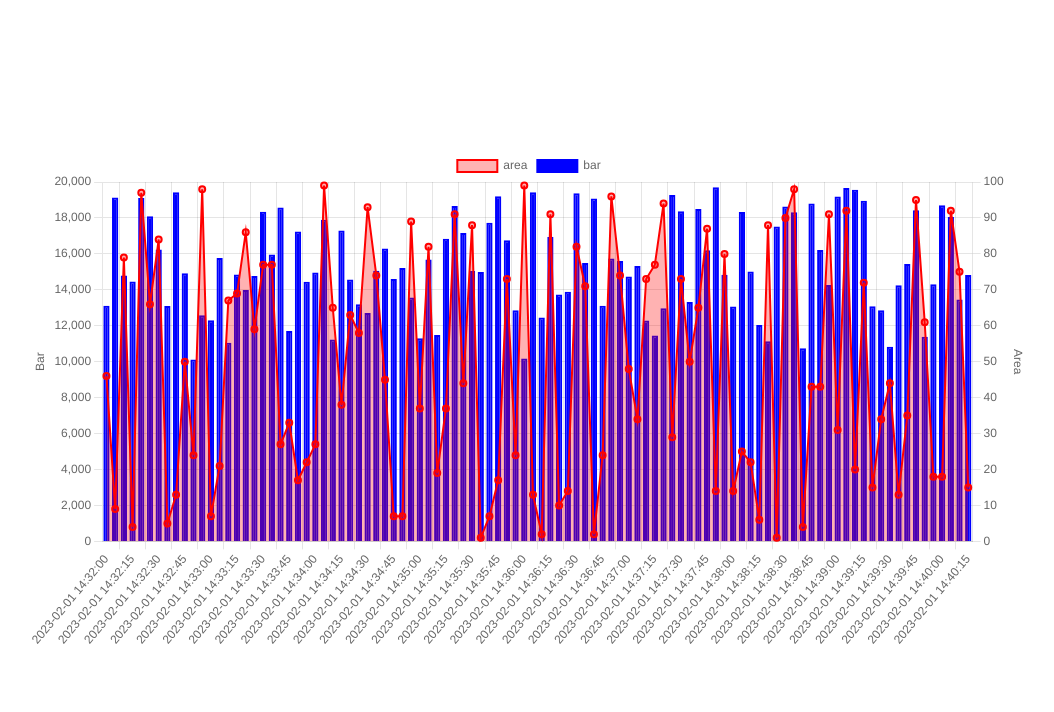
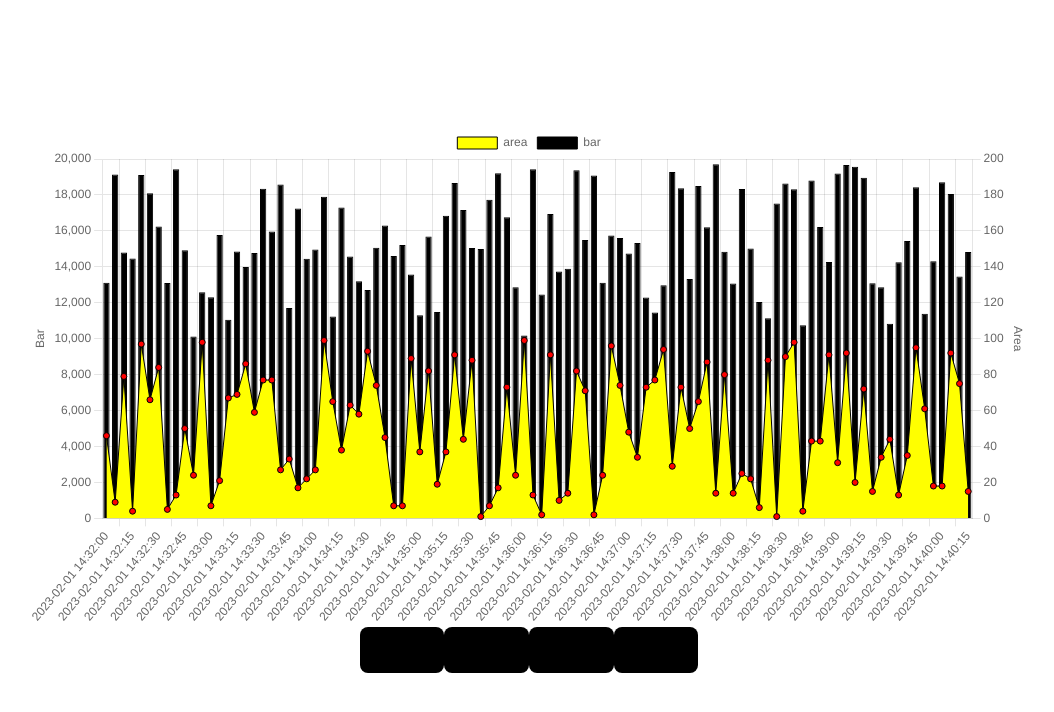
Before and after one commit to wanted-9th-3team/pre-onboarding-9th-3-03, a React (Vite) app: page / in a window 1280 px wide. Shown: the top 712 px of the page, without its empty margins (111-1165 px from the left). Built offline with nearby package versions, Linux system fonts and the light colour scheme.

Commit message:
feat : 필터링 기능 구현

```diff
--- /dev/null
+++ b/src/components/LineChart/index.module.css
@@ -0,0 +1,7 @@
+.regionButton {
+  background-color: black;
+}
+
+.regionButtonActive {
+  background-color: red;
+}
--- a/src/components/LineChart/index.tsx
+++ b/src/components/LineChart/index.tsx
@@ -1,5 +1,4 @@
 import React, { useEffect, useRef, useState } from 'react'
-import { useParams } from 'react-router'
 import {
   Chart as ChartJS,
   LinearScale,
@@ -11,9 +10,9 @@ import {
   Tooltip,
   Filler,
 } from 'chart.js'
-import { Chart } from 'react-chartjs-2'
+import { Chart, getElementsAtEvent } from 'react-chartjs-2'
 import getChartInfo from '../../apis/chartApi'
-
+import styles from './index.module.css'
 ChartJS.register(
   LinearScale,
   CategoryScale,
@@ -26,15 +25,53 @@ ChartJS.register(
 )
 function LineChart() {
   const [chartData, setChartData] = useState<any[]>([])
-  const labels = Object.keys(chartData)
+  const labels = Object.keys(chartData) //date
   const ids = Object.keys(chartData).map(
     (nowDate: any) => chartData[nowDate].id
   )
+  const idSet = Array.from(new Set(ids))
+  const [clickedID, setClickedId] = useState<any[]>(idSet)
+  const chartRef = useRef<ChartJS>(null)
+  const changeClickedId = (regionName: string) => {
+    const foundIndex = clickedID.findIndex((region) => region == regionName)
+
+    if(foundIndex ==-1){
+      setClickedId([...clickedID, regionName])
+    }else{
+      const tempClickedID = [...clickedID]
+      tempClickedID.splice(foundIndex, 1)
+      setClickedId(tempClickedID)
+    }
+  }
+  const buttonHandler = (e :any) =>{
+    changeClickedId(e.target.value)
+
+  }
+  const chartHandler = (e :any) =>{
+    const elements = chartRef.current?getElementsAtEvent(chartRef.current, e):[]
+    if(!elements.length) return
+    changeClickedId(ids[elements[0].index])
+  }
   const setChart = async () => {
     const result = await getChartInfo()
     if (result) {
       setChartData(result.response)
     }
+  }
+  function setBGColor(color1 : string, color2 : string){
+
+    const bgColor: string[] = []
+
+    ids.forEach((item)=>{
+      if(clickedID.findIndex((id)=> item==id) !== -1){
+        bgColor.push(color2)
+      }else{
+        bgColor.push(color1)
+      }
+    })
+
+    return bgColor
+
   }
   useEffect(() => {
     setChart()
@@ -48,6 +85,9 @@ function LineChart() {
     interaction: {
       mode: 'index' as const,
     },
+    animation: {
+      duration : 0
+    },
     stacked: false,
     plugins: {
       tooltip: {
@@ -55,6 +95,9 @@ function LineChart() {
           footer,
         },
       },
+      colors: {
+        forceOverride: true
+      }
     },
     scales: {
       'y-bar': {
@@ -77,6 +120,7 @@ function LineChart() {
         grid: {
           drawOnChartArea: false,
         },
+        max: 200,
       },
     },
   }
@@ -84,19 +128,22 @@ function LineChart() {
     const areaData = {
       type: 'line' as const,
       label: 'area',
-      borderColor: 'rgb(255, 0, 0)',
-      backgroundColor: 'rgba(255, 0, 0, 0.3)',
-      borderWidth: 2,
+      borderColor: 'black',
+      backgroundColor: 'yellow',
+      borderWidth: 1,
+      pointBackgroundColor: setBGColor('red', 'yellow'),
       fill: true,
-      data: Object.keys(data).map(nowDate => data[nowDate].value_area),
+      data: Object.keys(data).map(nowDate => (data[nowDate].value_area)),
       yAxisID: 'y-area',
     }
     const barData = {
       type: 'bar' as const,
       label: 'bar',
-      borderColor: 'rgb(0, 0, 255)',
-      backgroundColor: 'rgba(0, 0, 255)',
-      borderWidth: 2,
+      borderColor: 'black',
+      backgroundColor: setBGColor('black', 'red'),
+      borderWidth: 1,
+      hoverBorderColor: 'green',
+      hoberBorderWidth: 5,
       data: Object.keys(data).map(nowDate => data[nowDate].value_bar),
       yAxisID: 'y-bar',
     }
@@ -106,16 +153,23 @@ function LineChart() {
     }
   }
 
-  const chartRef = useRef<ChartJS>(null)
 
   return chartData ? (
+    <>
     <Chart
       datasetIdKey="id"
       ref={chartRef}
       type="bar"
       options={options}
       data={formatData(labels, chartData)}
+      onClick={chartHandler}
     />
+    {
+      idSet.map((region) =>{
+        return <button className={clickedID.findIndex((item) => item == region)===-1?styles.regionButton:styles.regionButtonActive} onClick={buttonHandler} key={region} value={region}>{region}</button>
+      })
+    }
+    </>
   ) : null
 }
 
```
